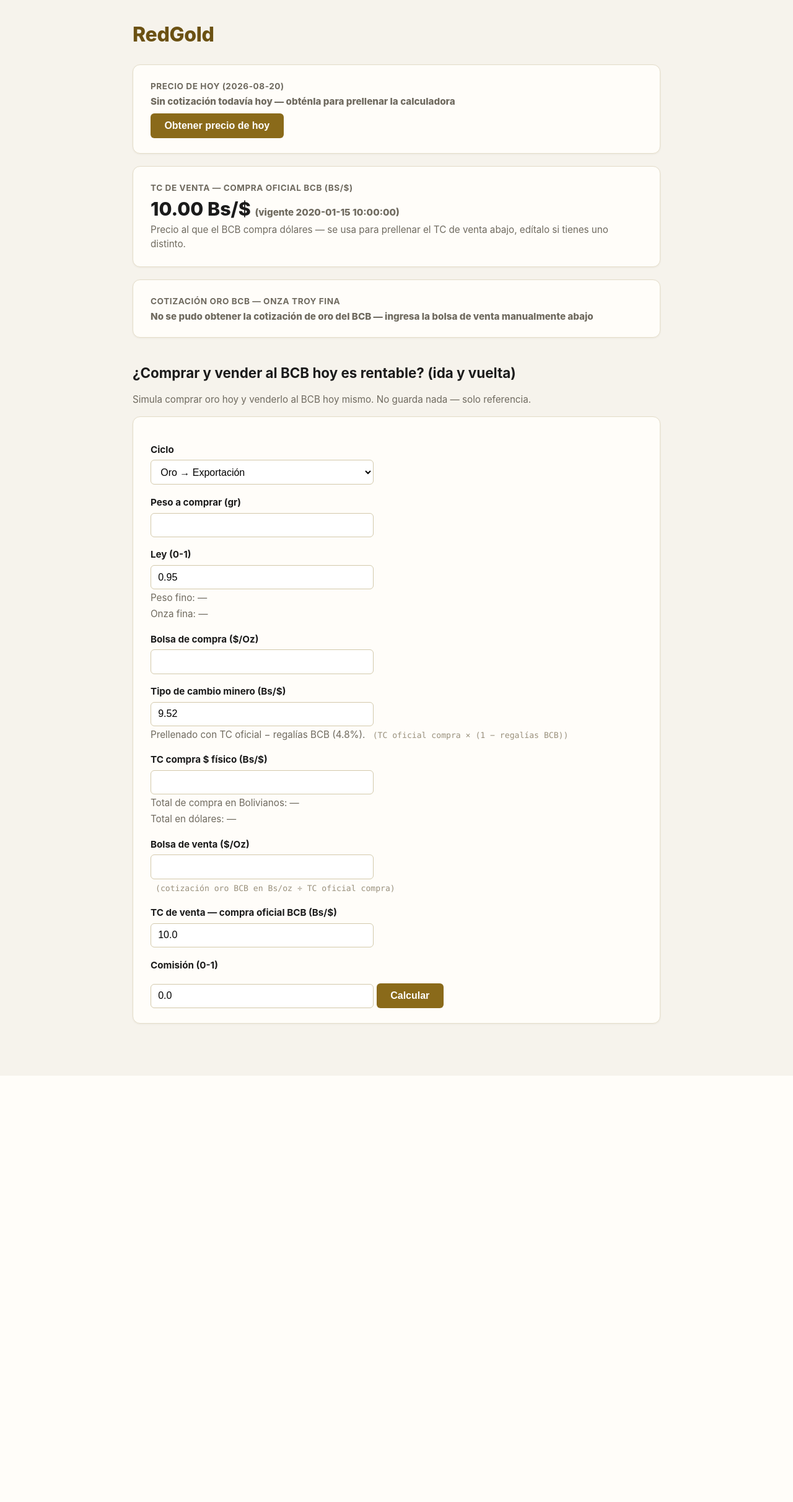
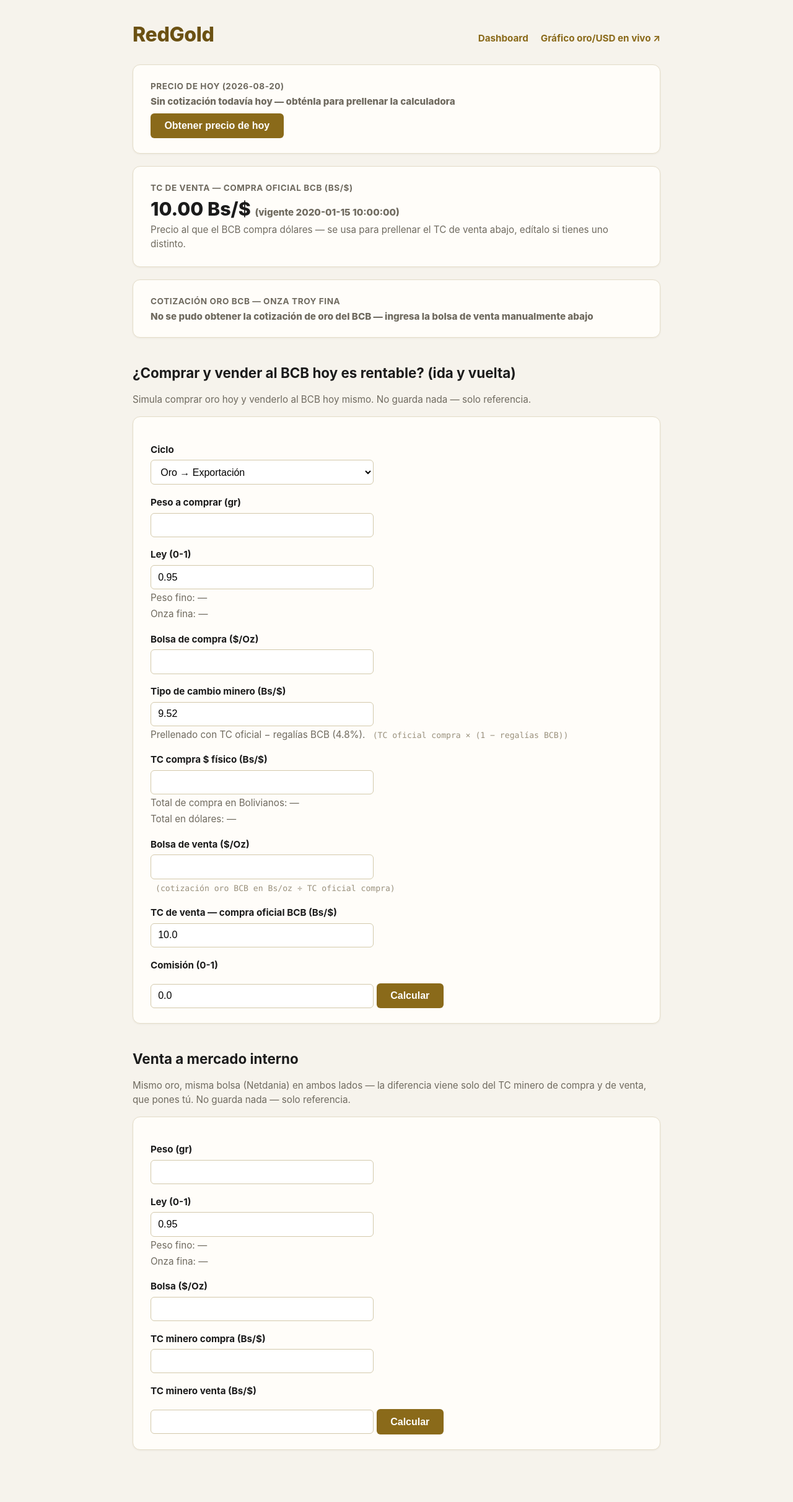
Before and after one commit to Sergiorioss524/software_redgold, a Flask app: page / in a window 1280 px wide. Shown: the whole page at 62% size. Before the commit the page ends 1736 px from the top, so only its background shows below. Run offline with Flask 3, Linux system fonts and the light colour scheme; a database or web service that is not in the repository returns one stand-in record (values such as "Sample title"); data that the repository does not hold is empty; some libraries are stand-ins or nearby versions.

Commit message:
Add a live gold/USD chart tab and simplify the mercado interno calculator
- New /grafico route embeds a live TradingView XAU/USD widget in its own
  tab (independent of Netdania and the other price sources already used
  elsewhere), linked from a small nav bar in the header.
- Rework "Venta a mercado interno" into a much simpler spread calculator:
  same market price (sourced specifically from Netdania) on both sides,
  with TC minero compra/venta entered by hand instead of derived, and the
  result is just the Bs difference between the two rates on that value.
  Replaces the earlier version that reused the BCB round-trip's full
  buy/sell/commission/operating-cost structure.

Co-Authored-By: Claude Sonnet 5 <noreply@anthropic.com>

```diff
--- a/redgold/templates/base.html
+++ b/redgold/templates/base.html
@@ -28,13 +28,24 @@
       color: var(--ink);
       background: var(--paper);
     }
+    .topbar {
+      display: flex;
+      flex-wrap: wrap;
+      align-items: baseline;
+      justify-content: space-between;
+      gap: 0.5rem 1.5rem;
+      margin-bottom: 1.5rem;
+    }
     h1 {
       font-size: 2rem;
       font-weight: 800;
       letter-spacing: -0.01em;
-      margin: 0 0 1.5rem;
+      margin: 0;
       color: var(--gold-dark);
     }
+    .nav-links { display: flex; gap: 1.25rem; }
+    .nav-links a { color: var(--gold); font-weight: 700; text-decoration: none; font-size: 0.95rem; }
+    .nav-links a:hover { color: var(--gold-dark); text-decoration: underline; }
     h2 { font-size: 1.4rem; font-weight: 700; margin: 2.5rem 0 0.4rem; }
     table { width: 100%; border-collapse: collapse; margin: 1rem 0 1.5rem; background: var(--card); }
     th, td { text-align: left; padding: 0.65rem 0.85rem; border-bottom: 1px solid #ece5d3; font-size: 1rem; }
@@ -176,7 +187,13 @@
   </script>
 </head>
 <body>
-  <h1>RedGold</h1>
+  <div class="topbar">
+    <h1>RedGold</h1>
+    <nav class="nav-links">
+      <a href="{{ url_for('dashboard') }}">Dashboard</a>
+      <a href="{{ url_for('gold_chart') }}" target="_blank" rel="noopener">Gráfico oro/USD en vivo ↗</a>
+    </nav>
+  </div>
   {% with messages = get_flashed_messages(with_categories=true) %}
     {% for category, message in messages %}
       <div class="flash {{ category }}">{{ message }}</div>
--- a/redgold/templates/dashboard.html
+++ b/redgold/templates/dashboard.html
@@ -1,5 +1,102 @@
 {% extends "base.html" %}
 {% block title %}¿Es rentable hoy? — RedGold{% endblock %}
+
+{% macro round_trip_calculator(prefix, calc, heading, description,
+     buy_rate_default, buy_rate_note, buy_rate_formula,
+     sell_price_default, sell_price_note, sell_price_formula) %}
+<h2>{{ heading }}</h2>
+<p class="muted">{{ description }}</p>
+<div class="card">
+  <form class="stack" method="get" action="{{ url_for('dashboard') }}">
+    <label for="{{ prefix }}_category">Ciclo</label>
+    <select id="{{ prefix }}_category" name="{{ prefix }}_category">
+      {% for cat in categories %}
+        <option value="{{ cat }}" {{ 'selected' if calc and calc.category == cat }}>{{ category_labels[cat] }}</option>
+      {% endfor %}
+    </select>
+
+    <label for="{{ prefix }}_weight_g">Peso a comprar (gr)</label>
+    <input id="{{ prefix }}_weight_g" name="{{ prefix }}_weight_g" type="number" step="0.000001" required
+           value="{{ calc.weight_g if calc else '' }}">
+
+    <label for="{{ prefix }}_purity">Ley (0-1)</label>
+    <input id="{{ prefix }}_purity" name="{{ prefix }}_purity" type="number" step="0.0001"
+           value="{{ calc.purity_pct if calc else default_purity }}">
+    <div class="muted" id="{{ prefix }}_fine_weight" style="margin:0.2rem 0">Peso fino: — <span class="formula">(peso × ley)</span></div>
+    <div class="muted" id="{{ prefix }}_fine_oz" style="margin:0.2rem 0 0.4rem">Onza fina: — <span class="formula">(peso fino ÷ 31.1035)</span></div>
+
+    <label for="{{ prefix }}_buy_price">Bolsa de compra ($/Oz)</label>
+    <input id="{{ prefix }}_buy_price" name="{{ prefix }}_buy_price" type="number" step="0.01" required
+           value="{{ calc.buy_price if calc else (latest_price.price_usd_per_oz if latest_price else '') }}">
+
+    <label for="{{ prefix }}_buy_rate">Tipo de cambio minero (Bs/$)</label>
+    <input id="{{ prefix }}_buy_rate" name="{{ prefix }}_buy_rate" type="number" step="0.0001" required
+           value="{{ calc.buy_rate if calc else (buy_rate_default if buy_rate_default else '') }}">
+    <div class="muted" style="margin:0.2rem 0 0.4rem">
+      {% if buy_rate_default %}{{ buy_rate_note }}{% endif %}
+      <span class="formula">({{ buy_rate_formula }})</span>
+    </div>
+
+    <label for="{{ prefix }}_buy_rate_fisico">TC compra $ físico (Bs/$)</label>
+    <input id="{{ prefix }}_buy_rate_fisico" name="{{ prefix }}_buy_rate_fisico" type="number" step="0.0001" required
+           value="{{ calc.buy_rate_fisico if calc else '' }}">
+    <div class="muted" id="{{ prefix }}_total_bs" style="margin:0.2rem 0">Total de compra en Bolivianos: — <span class="formula">(onza fina × bolsa de compra × TC minero)</span></div>
+    <div class="muted" id="{{ prefix }}_total_usd" style="margin:0.2rem 0 0.4rem">Total en dólares: — <span class="formula">(total Bs ÷ TC compra físico)</span></div>
+
+    <label for="{{ prefix }}_sell_price">Bolsa de venta ($/Oz)</label>
+    <input id="{{ prefix }}_sell_price" name="{{ prefix }}_sell_price" type="number" step="0.01"
+           value="{{ calc.sell_price if calc else (sell_price_default if sell_price_default else '') }}">
+    <div class="muted" style="margin:0.2rem 0 0.4rem">
+      {% if sell_price_note %}{{ sell_price_note }}{% endif %}
+      <span class="formula">({{ sell_price_formula }})</span>
+    </div>
+
+    <label for="{{ prefix }}_sell_rate">TC de venta — compra oficial BCB (Bs/$)</label>
+    <input id="{{ prefix }}_sell_rate" name="{{ prefix }}_sell_rate" type="number" step="0.0001"
+           value="{{ calc.sell_rate if calc else (official_rate.compra if official_rate else '') }}">
+
+    <label for="{{ prefix }}_commission">Comisión (0-1)</label>
+    <input id="{{ prefix }}_commission" name="{{ prefix }}_commission" type="number" step="0.0001"
+           value="{{ calc.commission_pct if calc else default_commission }}">
+
+    <button type="submit" style="margin-top:0.8rem">Calcular</button>
+  </form>
+  <script>
+    bindPurchaseCalc({
+      weight: '{{ prefix }}_weight_g', purity: '{{ prefix }}_purity',
+      buyPrice: '{{ prefix }}_buy_price', buyRate: '{{ prefix }}_buy_rate', rateFisico: '{{ prefix }}_buy_rate_fisico',
+      outFineWeight: '{{ prefix }}_fine_weight', outFineOz: '{{ prefix }}_fine_oz',
+      outTotalUsd: '{{ prefix }}_total_usd', outTotalBs: '{{ prefix }}_total_bs'
+    });
+  </script>
+
+  {% if calc %}
+    <div class="table-scroll">
+    <table style="margin-top:1rem">
+      <tr><td>Costo de compra</td><td>{{ calc.purchase_totals.total_bs|money }} Bs &middot; {{ calc.purchase_totals.total_usd|money }} USD</td><td class="formula">Bs: oz fina × bolsa compra × TC minero · USD: oz fina × bolsa compra</td></tr>
+      <tr><td>Ingreso de venta</td><td>{{ calc.sale_totals.total_bs|money }} Bs &middot; {{ calc.sale_totals.total_final_usd|money }} USD</td><td class="formula">USD: oz fina × bolsa venta × (1 − comisión) · Bs: USD × TC venta</td></tr>
+      <tr><td>Utilidad bruta (antes de costos operativos)</td><td>{{ calc.profit.profit_bs|money }} Bs</td><td class="formula">Ingreso de venta (Bs) − Costo de compra (Bs)</td></tr>
+      <tr><td>Costos operativos</td><td>{{ calc.profit.operating_cost_bs|money }} Bs</td><td class="formula">Utilidad bruta × % costos operativos</td></tr>
+      <tr>
+        <td><strong>Utilidad neta</strong></td>
+        <td class="{{ 'positive' if calc.profit.net_profit_bs >= 0 else 'negative' }}">
+          <strong>{{ calc.profit.net_profit_bs|money }} Bs</strong>
+          <span class="muted">(≈ {{ calc.profit.net_profit_usd_equiv|money }} USD equiv.)</span>
+        </td>
+        <td class="formula">Utilidad bruta − Costos operativos · USD equiv.: ÷ TC venta</td>
+      </tr>
+      <tr><td>Utilidad directa en USD</td><td>{{ calc.profit.profit_usd_direct|money }}</td><td class="formula">Ingreso de venta (USD) − Costo de compra (USD)</td></tr>
+    </table>
+    </div>
+    {% if calc.profit.net_profit_bs >= 0 %}
+      <p class="positive" style="font-weight:700">Sí, hoy conviene según estos números.</p>
+    {% else %}
+      <p class="negative" style="font-weight:700">No, hoy no conviene según estos números.</p>
+    {% endif %}
+  {% endif %}
+</div>
+{% endmacro %}
+
 {% block content %}
 
 <div class="card">
@@ -37,7 +134,7 @@
       {% endif %}
     </div>
     <p class="muted" style="margin:0.3rem 0 0">
-      Cotización vigente {{ bcb_gold.quote_date }} — se usa para prellenar la bolsa de venta abajo, edítala si tienes una distinta.
+      Cotización vigente {{ bcb_gold.quote_date }} — se usa para prellenar la bolsa de venta de la calculadora del BCB, edítala si tienes una distinta.
       <span class="formula">(Bs/oz ÷ TC oficial compra)</span>
     </p>
   {% else %}
@@ -45,91 +142,66 @@
   {% endif %}
 </div>
 
-<h2>¿Comprar y vender al BCB hoy es rentable? (ida y vuelta)</h2>
-<p class="muted">Simula comprar oro hoy y venderlo al BCB hoy mismo. No guarda nada — solo referencia.</p>
+{{ round_trip_calculator('rt', round_trip,
+     '¿Comprar y vender al BCB hoy es rentable? (ida y vuelta)',
+     'Simula comprar oro hoy y venderlo al BCB hoy mismo. No guarda nada — solo referencia.',
+     tc_minero, 'Prellenado con TC oficial − regalías BCB (4.8%).', 'TC oficial compra × (1 − regalías BCB)',
+     bcb_gold_price_usd, ('Prellenado con la cotización de oro del BCB (' ~ bcb_gold.quote_date ~ ').' if bcb_gold_price_usd else ''), 'cotización oro BCB en Bs/oz ÷ TC oficial compra'
+) }}
+
+<h2>Venta a mercado interno</h2>
+<p class="muted">Mismo oro, misma bolsa (Netdania) en ambos lados — la diferencia viene solo del TC minero de compra y de venta, que pones tú. No guarda nada — solo referencia.</p>
 <div class="card">
   <form class="stack" method="get" action="{{ url_for('dashboard') }}">
-    <label for="rt_category">Ciclo</label>
-    <select id="rt_category" name="rt_category">
-      {% for cat in categories %}
-        <option value="{{ cat }}" {{ 'selected' if round_trip and round_trip.category == cat }}>{{ category_labels[cat] }}</option>
-      {% endfor %}
-    </select>
+    <label for="mi_weight_g">Peso (gr)</label>
+    <input id="mi_weight_g" name="mi_weight_g" type="number" step="0.000001" required
+           value="{{ mercado_interno.weight_g if mercado_interno else '' }}">
 
-    <label for="rt_weight_g">Peso a comprar (gr)</label>
-    <input id="rt_weight_g" name="rt_weight_g" type="number" step="0.000001" required
-           value="{{ round_trip.weight_g if round_trip else '' }}">
+    <label for="mi_purity">Ley (0-1)</label>
+    <input id="mi_purity" name="mi_purity" type="number" step="0.0001"
+           value="{{ mercado_interno.purity_pct if mercado_interno else default_purity }}">
+    <div class="muted" id="mi_fine_weight" style="margin:0.2rem 0">Peso fino: — <span class="formula">(peso × ley)</span></div>
+    <div class="muted" id="mi_fine_oz" style="margin:0.2rem 0 0.4rem">Onza fina: — <span class="formula">(peso fino ÷ 31.1035)</span></div>
 
-    <label for="rt_purity">Ley (0-1)</label>
-    <input id="rt_purity" name="rt_purity" type="number" step="0.0001"
-           value="{{ round_trip.purity_pct if round_trip else default_purity }}">
-    <div class="muted" id="rt_fine_weight" style="margin:0.2rem 0">Peso fino: — <span class="formula">(peso × ley)</span></div>
-    <div class="muted" id="rt_fine_oz" style="margin:0.2rem 0 0.4rem">Onza fina: — <span class="formula">(peso fino ÷ 31.1035)</span></div>
-
-    <label for="rt_buy_price">Bolsa de compra ($/Oz)</label>
-    <input id="rt_buy_price" name="rt_buy_price" type="number" step="0.01" required
-           value="{{ round_trip.buy_price if round_trip else (latest_price.price_usd_per_oz if latest_price else '') }}">
-
-    <label for="rt_buy_rate">Tipo de cambio minero (Bs/$)</label>
-    <input id="rt_buy_rate" name="rt_buy_rate" type="number" step="0.0001" required
-           value="{{ round_trip.buy_rate if round_trip else (tc_minero if tc_minero else '') }}">
+    <label for="mi_price">Bolsa ($/Oz)</label>
+    <input id="mi_price" name="mi_price" type="number" step="0.01" required
+           value="{{ mercado_interno.price if mercado_interno else (netdania_price.price_usd_per_oz if netdania_price else '') }}">
     <div class="muted" style="margin:0.2rem 0 0.4rem">
-      {% if tc_minero %}Prellenado con TC oficial − regalías BCB (4.8%).{% endif %}
-      <span class="formula">(TC oficial compra × (1 − regalías BCB))</span>
+      {% if netdania_price %}Prellenado con la cotización de Netdania.{% endif %}
     </div>
 
-    <label for="rt_buy_rate_fisico">TC compra $ físico (Bs/$)</label>
-    <input id="rt_buy_rate_fisico" name="rt_buy_rate_fisico" type="number" step="0.0001" required
-           value="{{ round_trip.buy_rate_fisico if round_trip else '' }}">
-    <div class="muted" id="rt_total_bs" style="margin:0.2rem 0">Total de compra en Bolivianos: — <span class="formula">(onza fina × bolsa de compra × TC minero)</span></div>
-    <div class="muted" id="rt_total_usd" style="margin:0.2rem 0 0.4rem">Total en dólares: — <span class="formula">(total Bs ÷ TC compra físico)</span></div>
+    <label for="mi_tc_compra">TC minero compra (Bs/$)</label>
+    <input id="mi_tc_compra" name="mi_tc_compra" type="number" step="0.0001" required
+           value="{{ mercado_interno.tc_compra if mercado_interno else '' }}">
 
-    <label for="rt_sell_price">Bolsa de venta ($/Oz)</label>
-    <input id="rt_sell_price" name="rt_sell_price" type="number" step="0.01"
-           value="{{ round_trip.sell_price if round_trip else (bcb_gold_price_usd if bcb_gold_price_usd else (latest_price.price_usd_per_oz if latest_price else '')) }}">
-    <div class="muted" style="margin:0.2rem 0 0.4rem">
-      {% if bcb_gold_price_usd %}Prellenado con la cotización de oro del BCB ({{ bcb_gold.quote_date }}).{% endif %}
-      <span class="formula">(cotización oro BCB en Bs/oz ÷ TC oficial compra)</span>
-    </div>
-
-    <label for="rt_sell_rate">TC de venta — compra oficial BCB (Bs/$)</label>
-    <input id="rt_sell_rate" name="rt_sell_rate" type="number" step="0.0001"
-           value="{{ round_trip.sell_rate if round_trip else (official_rate.compra if official_rate else '') }}">
-
-    <label for="rt_commission">Comisión (0-1)</label>
-    <input id="rt_commission" name="rt_commission" type="number" step="0.0001"
-           value="{{ round_trip.commission_pct if round_trip else default_commission }}">
+    <label for="mi_tc_venta">TC minero venta (Bs/$)</label>
+    <input id="mi_tc_venta" name="mi_tc_venta" type="number" step="0.0001" required
+           value="{{ mercado_interno.tc_venta if mercado_interno else '' }}">
 
     <button type="submit" style="margin-top:0.8rem">Calcular</button>
   </form>
   <script>
     bindPurchaseCalc({
-      weight: 'rt_weight_g', purity: 'rt_purity',
-      buyPrice: 'rt_buy_price', buyRate: 'rt_buy_rate', rateFisico: 'rt_buy_rate_fisico',
-      outFineWeight: 'rt_fine_weight', outFineOz: 'rt_fine_oz',
-      outTotalUsd: 'rt_total_usd', outTotalBs: 'rt_total_bs'
+      weight: 'mi_weight_g', purity: 'mi_purity',
+      outFineWeight: 'mi_fine_weight', outFineOz: 'mi_fine_oz'
     });
   </script>
 
-  {% if round_trip %}
+  {% if mercado_interno %}
     <div class="table-scroll">
     <table style="margin-top:1rem">
-      <tr><td>Costo de compra</td><td>{{ round_trip.purchase_totals.total_bs|money }} Bs &middot; {{ round_trip.purchase_totals.total_usd|money }} USD</td><td class="formula">Bs: oz fina × bolsa compra × TC minero · USD: oz fina × bolsa compra</td></tr>
-      <tr><td>Ingreso de venta</td><td>{{ round_trip.sale_totals.total_bs|money }} Bs &middot; {{ round_trip.sale_totals.total_final_usd|money }} USD</td><td class="formula">USD: oz fina × bolsa venta × (1 − comisión) · Bs: USD × TC venta</td></tr>
-      <tr><td>Utilidad bruta (antes de costos operativos)</td><td>{{ round_trip.profit.profit_bs|money }} Bs</td><td class="formula">Ingreso de venta (Bs) − Costo de compra (Bs)</td></tr>
-      <tr><td>Costos operativos</td><td>{{ round_trip.profit.operating_cost_bs|money }} Bs</td><td class="formula">Utilidad bruta × % costos operativos</td></tr>
+      <tr><td>Total compra</td><td>{{ mercado_interno.spread.total_compra_bs|money }} Bs</td><td class="formula">oz fina × bolsa × TC minero compra</td></tr>
+      <tr><td>Total venta</td><td>{{ mercado_interno.spread.total_venta_bs|money }} Bs</td><td class="formula">oz fina × bolsa × TC minero venta</td></tr>
       <tr>
-        <td><strong>Utilidad neta</strong></td>
-        <td class="{{ 'positive' if round_trip.profit.net_profit_bs >= 0 else 'negative' }}">
-          <strong>{{ round_trip.profit.net_profit_bs|money }} Bs</strong>
-          <span class="muted">(≈ {{ round_trip.profit.net_profit_usd_equiv|money }} USD equiv.)</span>
+        <td><strong>Diferencia</strong></td>
+        <td class="{{ 'positive' if mercado_interno.spread.diferencia_bs >= 0 else 'negative' }}">
+          <strong>{{ mercado_interno.spread.diferencia_bs|money }} Bs</strong>
         </td>
-        <td class="formula">Utilidad bruta − Costos operativos · USD equiv.: ÷ TC venta</td>
+        <td class="formula">Total venta − Total compra</td>
       </tr>
-      <tr><td>Utilidad directa en USD</td><td>{{ round_trip.profit.profit_usd_direct|money }}</td><td class="formula">Ingreso de venta (USD) − Costo de compra (USD)</td></tr>
     </table>
     </div>
-    {% if round_trip.profit.net_profit_bs >= 0 %}
+    {% if mercado_interno.spread.diferencia_bs >= 0 %}
       <p class="positive" style="font-weight:700">Sí, hoy conviene según estos números.</p>
     {% else %}
       <p class="negative" style="font-weight:700">No, hoy no conviene según estos números.</p>
```
Also changed, not shown: redgold/ledger.py (+32 -0 lines), redgold/templates/chart.html (added, +30 -0 lines), redgold/webapp.py (+55 -13 lines), tests/test_ledger.py (+14 -0 lines), tests/test_webapp.py (+18 -0 lines).
